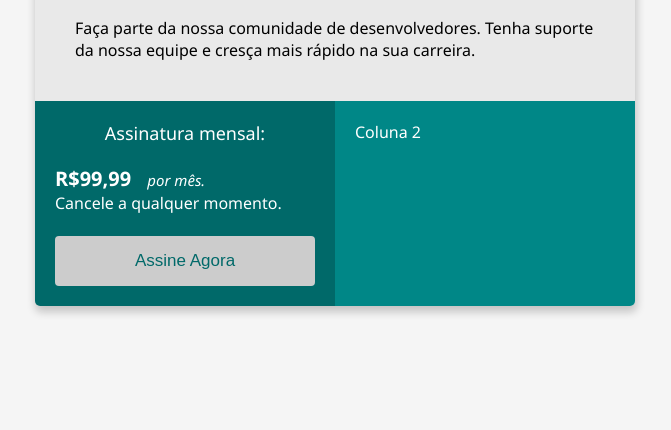
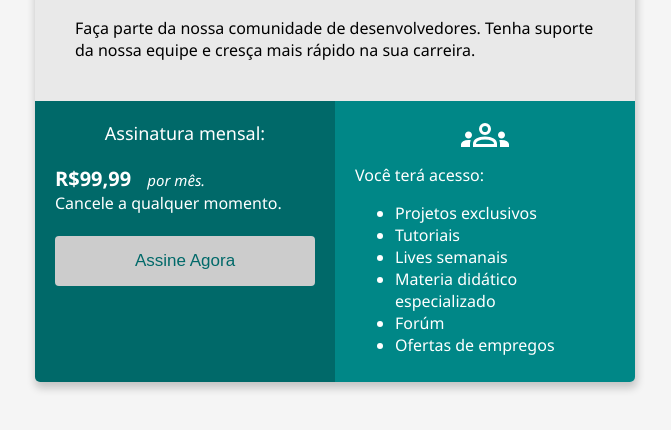
Before and after one commit to majusf/BootCamp2, a plain HTML site: page index.html in a window 1280 px wide. Shown: the part 138-568 px from the top of the page, without its empty margins (305-976 px from the left). Drawn offline with Linux system fonts and the light colour scheme.

Commit message:
closes #6 - ul e li

```diff
--- a/index.html
+++ b/index.html
@@ -58,7 +58,7 @@
             background-color: #008787;
             color: #FFFF;
             width: 50%;
-            padding: 20px;
+            padding: 10px 20px;
 
 
         }
@@ -96,6 +96,10 @@
             background-color: #E9E9E9;
         }
 
+        .image-group{
+            text-align: center;
+        }
+
     </style>
 
 </head>
@@ -131,7 +135,25 @@
                 <button class="button">Assine Agora</button>
             </div>
             <div class="col-2">
-                Coluna 2
+
+                <div class="image-group">
+                <object data="groups_48dp_FFFF_FILL0_wght400_GRAD0_opsz48.svg" type="image/svg+xml"></object>
+                </div>
+
+                <div>
+                    Você terá acesso:
+                </div>
+
+                <div>
+                    <ul>
+                        <li>Projetos exclusivos</li>
+                        <li>Tutoriais</li>
+                        <li>Lives semanais</li>
+                        <li>Materia didático especializado</li>
+                        <li>Forúm</li>
+                        <li>Ofertas de empregos</li>
+                    </ul>
+                </div>
             </div>
         </div>
     </div>
```
Also changed, not shown: groups_48dp_FFFF_FILL0_wght400_GRAD0_opsz48.svg (added).
